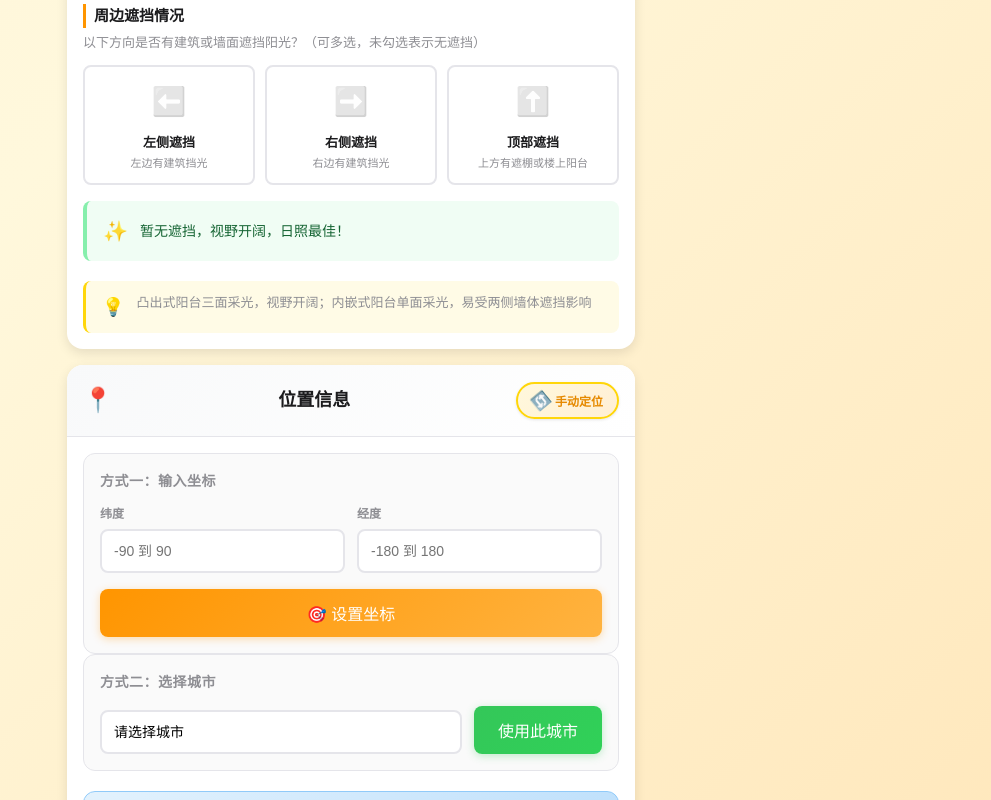
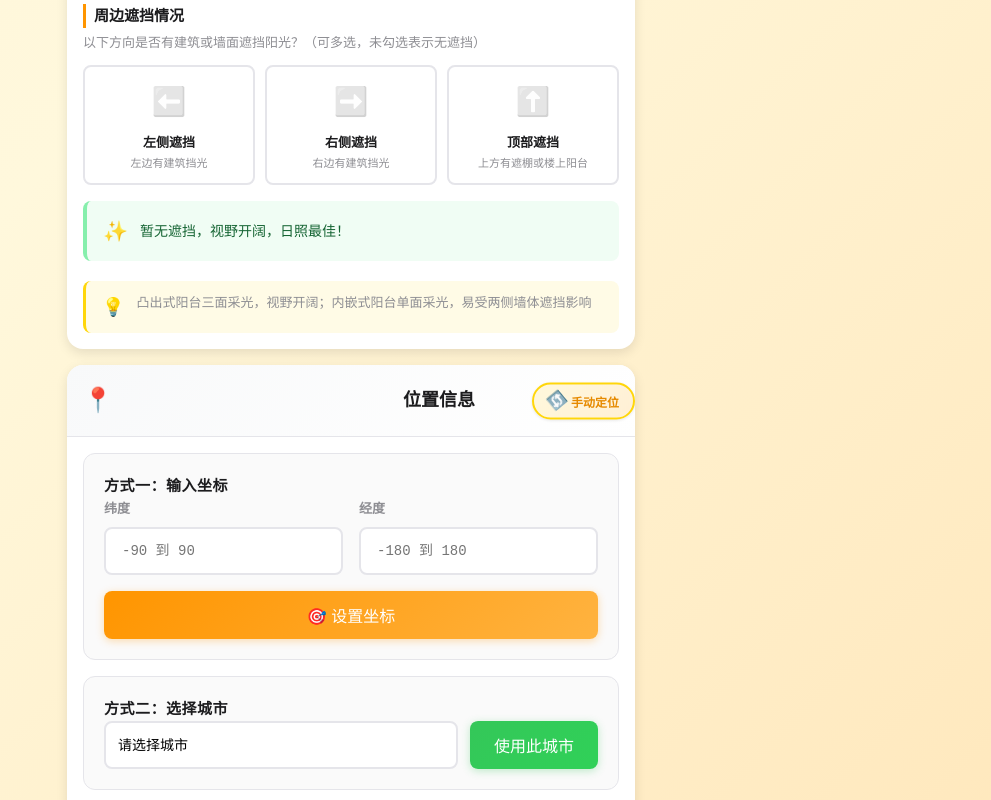
Before and after one commit to miaouai/sun, a plain HTML site: page index.html in a window 1280 px wide. Both pictures are taken after a click on the button "切换自动/手动模式". Shown: the part 1542-2342 px from the top of the page, without its empty margins (289-1280 px from the left). Drawn offline with Linux system fonts and the light colour scheme.

Commit message:
style(v1.2.1): 切换按钮固定在右上角，手动定位界面美化

```diff
--- a/styles.css
+++ b/styles.css
@@ -570,12 +570,18 @@ body {
 
 /* 模块头部区域 - 添加切换按钮 */
 .location-module .module-header {
+    position: relative; /* 为绝对定位的子元素提供参考 */
     display: flex;
     justify-content: space-between;
     align-items: center;
+    padding-right: 160px; /* 给切换按钮留出空间 */
 }
 
 .mode-switch-btn {
+    position: absolute;
+    right: 0;
+    top: 50%;
+    transform: translateY(-50%);
     display: flex;
     align-items: center;
     gap: 6px;
@@ -589,11 +595,13 @@ body {
     cursor: pointer;
     transition: all var(--transition-fast);
     box-shadow: var(--shadow-sm);
+    white-space: nowrap;
+    z-index: 10;
 }
 
 .mode-switch-btn:hover {
     border-color: var(--primary-color);
-    transform: translateY(-1px);
+    transform: translateY(-50%) scale(1.05);
     box-shadow: var(--shadow-md);
 }
 
@@ -717,66 +725,98 @@ body {
     display: none;  /* 默认隐藏 */
 }
 
-.location-manual-mode h3 {
-    font-size: 14px;
-    color: var(--text-secondary);
-    margin-bottom: 12px;
-    margin-top: 20px;
+.manual-input-section {
+    background: #FAFAFA;
+    border-radius: var(--radius-md);
+    padding: 20px;
+    border: 1px solid var(--border-color);
+    margin-bottom: 16px;
+    transition: all var(--transition-fast);
+}
+
+.manual-input-section:hover {
+    box-shadow: var(--shadow-sm);
+    border-color: var(--primary-light);
+}
+
+.section-header {
+    display: flex;
+    align-items: center;
+    gap: 8px;
+    margin-bottom: 16px;
+}
+
+.section-icon {
+    font-size: 20px;
+}
+
+.manual-input-section h3 {
+    font-size: 15px;
+    color: var(--text-primary);
+    font-weight: 600;
+    margin: 0;
     text-transform: uppercase;
     letter-spacing: 0.5px;
 }
 
-.location-manual-mode h3:first-child {
-    margin-top: 0;
-}
-
-.manual-input-section {
-    background: #FAFAFA;
-    border-radius: var(--radius-md);
-    padding: 16px;
-    border: 1px solid var(--border-color);
-}
-
-.manual-input-section:first-of-type {
-    margin-top: 0;
+.section-desc {
+    font-size: 12px;
+    color: var(--text-secondary);
+    margin-top: -8px;
+    margin-bottom: 16px;
 }
 
 .coordinate-inputs {
     display: grid;
     grid-template-columns: 1fr 1fr;
-    gap: 12px;
+    gap: 16px;
     margin-bottom: 16px;
 }
 
 .input-group {
     display: flex;
     flex-direction: column;
-    gap: 6px;
+    gap: 8px;
 }
 
 .input-group label {
-    font-size: 12px;
+    display: flex;
+    align-items: center;
+    gap: 6px;
+    font-size: 13px;
     color: var(--text-secondary);
     font-weight: 600;
 }
 
+.input-icon {
+    font-size: 14px;
+}
+
 .input-group input {
-    padding: 12px;
+    padding: 14px 16px;
     border: 2px solid var(--border-color);
     border-radius: var(--radius-sm);
     font-size: 14px;
-    transition: border-color var(--transition-fast);
+    transition: all var(--transition-fast);
     background: white;
+    font-family: monospace;
 }
 
 .input-group input:focus {
     outline: none;
     border-color: var(--primary-color);
+    box-shadow: 0 0 0 3px rgba(255, 149, 0, 0.1);
+}
+
+.input-hint {
+    font-size: 11px;
+    color: var(--text-secondary);
+    line-height: 1.4;
 }
 
 .btn-coords {
     width: 100%;
-    padding: 12px 20px;
+    padding: 14px 20px;
     background: linear-gradient(135deg, var(--primary-color) 0%, var(--primary-light) 100%);
     color: white;
     border: none;
@@ -800,7 +840,7 @@ body {
 .city-select-wrapper {
     display: flex;
     gap: 12px;
-    align-items: flex-end;
+    align-items: stretch;
 }
 
 #citySelectSimple {
@@ -814,11 +854,13 @@ body {
     transition: border-color var(--transition-fast);
     max-height: 200px;
     overflow-y: auto;
+    cursor: pointer;
 }
 
 #citySelectSimple:focus {
     outline: none;
     border-color: var(--primary-color);
+    box-shadow: 0 0 0 3px rgba(255, 149, 0, 0.1);
 }
 
 #citySelectSimple optgroup {
@@ -828,10 +870,12 @@ body {
 }
 
 #citySelectSimple option {
-    padding: 8px;
+    padding: 10px 12px;
+    white-space: nowrap;
 }
 
 .btn-apply-city {
+    min-width: 120px;
     padding: 12px 20px;
     background: linear-gradient(135deg, var(--success-color) 0%, #30D158 100%);
     color: white;
```
